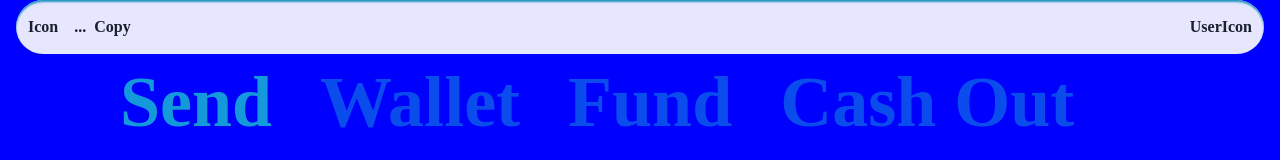
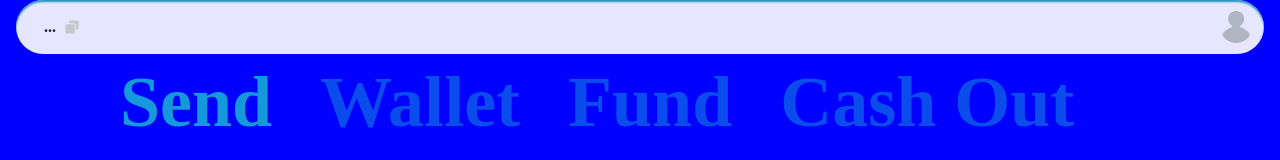
Before and after one commit to UseKeyp/kaching-app, a Next.js app: page / in a window 1280 px wide. Shown: the top 160 px of the page. Built offline with nearby package versions, Linux system fonts and the light colour scheme; no server answers; sample sign-in values are in the browser's storage.

Commit message:
add icons to useraccount

```diff
--- a/components/UserAccount.tsx
+++ b/components/UserAccount.tsx
@@ -1,12 +1,13 @@
-import { Flex, Box, Text, Tooltip, HStack } from "@chakra-ui/react";
+import { Flex, Box, Text, Tooltip, HStack, Image } from "@chakra-ui/react";
+import useSocialLogo from "../hooks/useSocialLogo";
 
 import React, { useEffect, useState } from "react";
 import { useSession } from "next-auth/react";
 
 const UserAccount = () => {
   const [openTooltip, setOpenTooltip] = useState(false);
-
   const { data: session } = useSession();
+  const socialLogo = useSocialLogo(session);
 
   const username = session && session.user.username;
   const address = session && session.user.address;
@@ -17,6 +18,14 @@ const UserAccount = () => {
     setTimeout(() => {
       setOpenTooltip(false);
     }, 1000);
+  };
+
+  const renderSocialLogo = () => {
+    if (socialLogo === "discord") {
+      return <Image src="discord-color.svg" alt="discord icon" w="32px" />;
+    } else if (socialLogo === "google") {
+      return <Image src="google-color.svg" alt="google icon" w="32px" />;
+    } else return;
   };
 
   return (
@@ -31,7 +40,7 @@ const UserAccount = () => {
         paddingX="12px"
         align="center"
       >
-        <Box mr="16px">Icon</Box>
+        <Box mr="16px">{renderSocialLogo()}</Box>
         <Flex flexDirection="column">
           <Box>{username}</Box>
           <HStack>
@@ -45,11 +54,23 @@ const UserAccount = () => {
               isOpen={openTooltip}
               placement="bottom-end"
             >
-              <Box onClick={handleCopyAddress}>Copy</Box>
+              <Image
+                src="copy.svg"
+                alt="copy"
+                w="16px"
+                h="16px"
+                onClick={handleCopyAddress}
+              />
             </Tooltip>
           </HStack>
         </Flex>
-        <Box ml="auto">UserIcon</Box>
+        <Image
+          src="user.svg"
+          alt="user icon"
+          w="32px"
+          onClick={handleCopyAddress}
+          ml="auto"
+        />
       </Flex>
     </>
   );
```
Also changed, not shown: public/copy.svg (added), public/user.svg (added).
